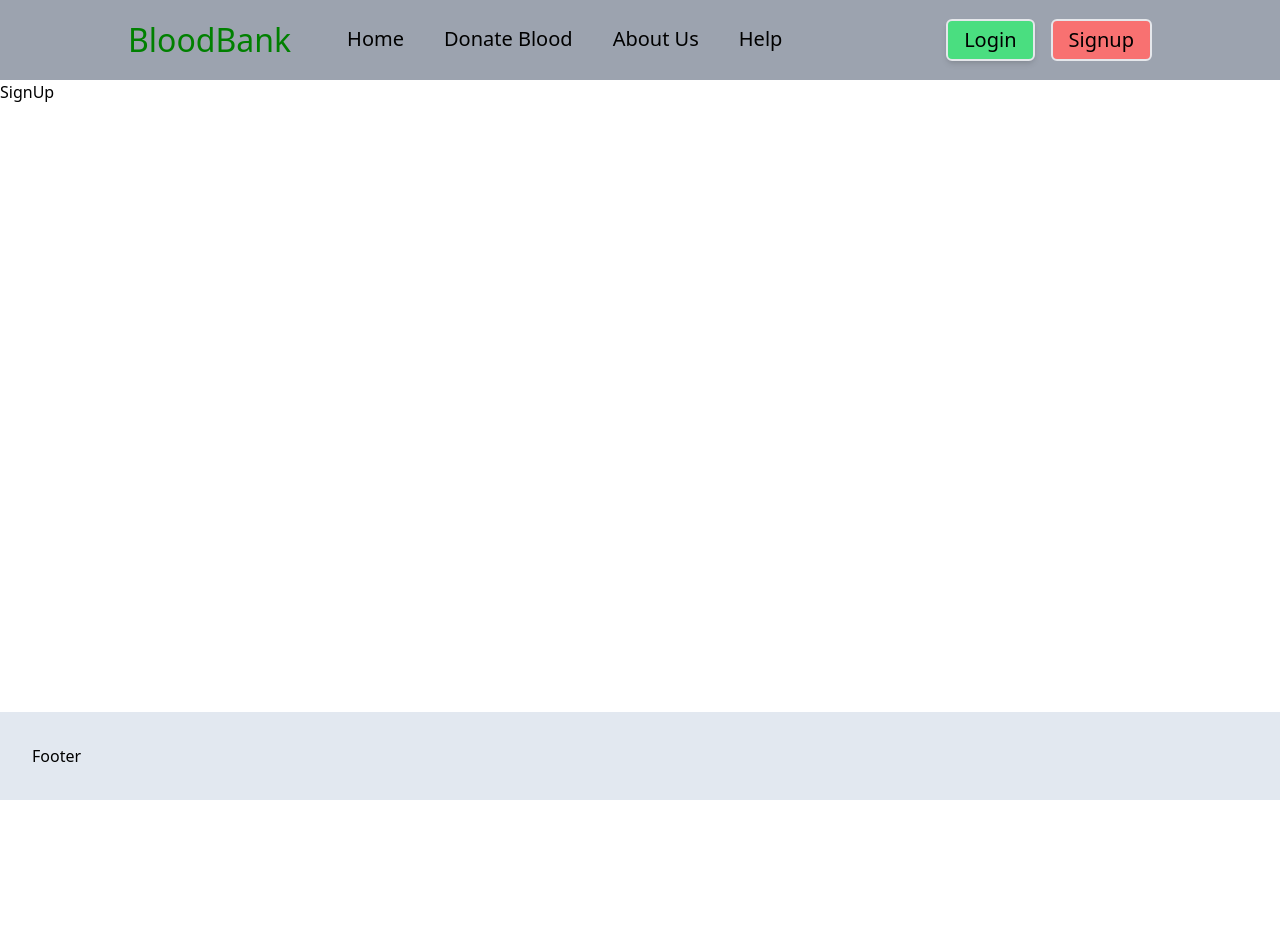
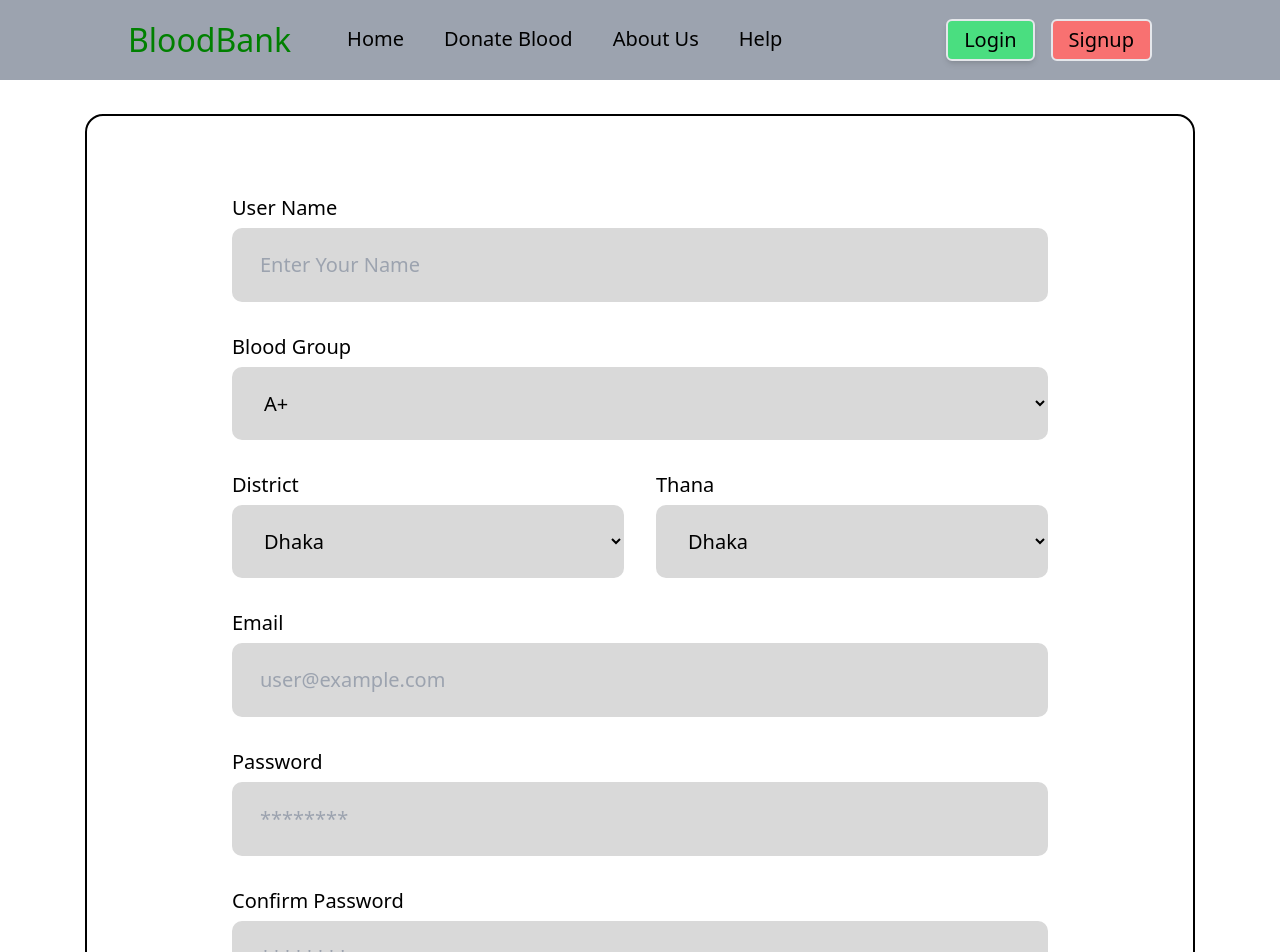
Before and after one commit to d33pto3/bloodbank-frontend, a Next.js app: page /signup in a window 1280 px wide. Shown: the top 952 px of the page. Before the commit the page ends 800 px from the top, so only its background shows below. Built offline with nearby package versions, Linux system fonts and the light colour scheme.

Commit message:
Sigup page design

```diff
--- a/src/app/signup/page.tsx
+++ b/src/app/signup/page.tsx
@@ -1,7 +1,99 @@
 import React from "react";
 
 const SignUp = () => {
-  return <div>SignUp</div>;
+  return (
+    <div className="flex justify-center">
+      <div className="border-2 border-[#000] rounded-[18px] mt-[34px] p-[20px]">
+        <form className="text-left my-[57px] mx-[125px] text-[20px]">
+          <div className="mb-[30px]">
+            <label htmlFor="username" className="block">
+              User Name
+            </label>
+            <input
+              type="text"
+              placeholder="Enter Your Name"
+              className="w-[100%] rounded-[10px] bg-[#D9D9D9] pl-[28px] pr-[262px] py-[22px] mt-[5px]"
+            />
+          </div>
+          <div className="mb-[30px]">
+            <label htmlFor="username" className="block">
+              Blood Group
+            </label>
+            {/* <input
+              type="text"
+              placeholder="BG+ve"
+              className="w-[100%] rounded-[10px] bg-[#D9D9D9] pl-[28px] pr-[262px] py-[22px] mt-[5px]"
+            /> */}
+            <select
+              placeholder="BG+ve"
+              className="w-[100%] rounded-[10px] bg-[#D9D9D9] pl-[28px] pr-[262px] py-[22px] mt-[5px]"
+            >
+              <option>A+</option>
+              <option>A+</option>
+            </select>
+          </div>
+          <div className="mb-[30px] flex">
+            <div className="w-[50%] mr-8">
+              <label htmlFor="District" className="block">
+                District
+              </label>
+              <select className="w-[100%] rounded-[10px] bg-[#D9D9D9] pl-[28px] pr-[262px] py-[22px] mt-[5px]">
+                <option>Dhaka</option>
+                <option>Rangpur</option>
+              </select>
+            </div>
+            <div className="w-[50%]">
+              <label htmlFor="Thana" className="block">
+                Thana
+              </label>
+              <select className="w-[100%] rounded-[10px] bg-[#D9D9D9] pl-[28px] pr-[262px] py-[22px] mt-[5px]">
+                <option>Dhaka</option>
+                <option>Rangpur</option>
+              </select>
+            </div>
+          </div>
+
+          <div className="mb-[30px]">
+            <label htmlFor="password" className="block">
+              Email
+            </label>
+            <input
+              type="email"
+              placeholder="user@example.com"
+              className="w-[100%] rounded-[10px] bg-[#D9D9D9] pl-[28px] pr-[262px] py-[22px] mt-[5px]"
+            />
+          </div>
+
+          <div className="mb-[30px]">
+            <label htmlFor="password" className="block">
+              Password
+            </label>
+            <input
+              type="password"
+              placeholder="********"
+              className="w-[100%] rounded-[10px] bg-[#D9D9D9] pl-[28px] pr-[262px] py-[22px] mt-[5px]"
+            />
+          </div>
+          <div className="mb-[30px]">
+            <label htmlFor="password" className="block">
+              Confirm Password
+            </label>
+            <input
+              type="password"
+              placeholder="********"
+              className="w-[100%] rounded-[10px] bg-[#D9D9D9] pl-[28px] pr-[262px] py-[22px] mt-[5px]"
+            />
+          </div>
+          <button
+            type="submit"
+            className="w-full text-white rounded px-[120px] py-[10px] bg-[#34A853]"
+          >
+            Submit
+          </button>
+        </form>
+      </div>
+    </div>
+  );
 };
 
 export default SignUp;
--- a/src/components/Footer.tsx
+++ b/src/components/Footer.tsx
@@ -1,7 +1,7 @@
 import React from "react";
 
 const Footer = () => {
-  return <div className="fixed bottom-0 p-8 bg-slate-200 w-full">Footer</div>;
+  return <div className="mt-10 bottom-0 p-8 bg-slate-200 w-full">Footer</div>;
 };
 
 export default Footer;
```
